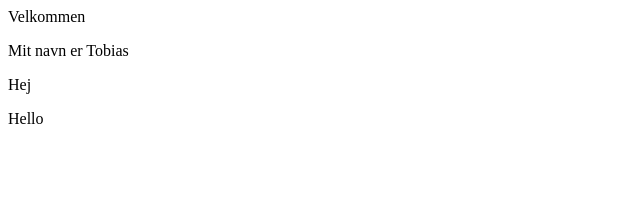
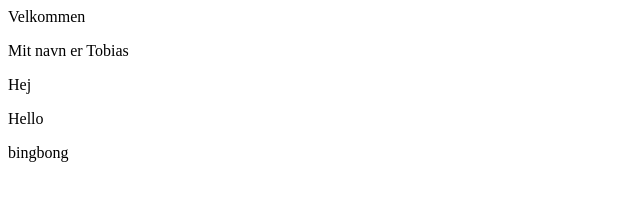
Before and after one commit to Munkdigital/repos_1605, a plain HTML site: page Repository test/index.html in a window 1280 px wide. Shown: the full height of the page, 0-640 px from the left. Drawn offline with Linux system fonts and the light colour scheme.

Commit message:
Repository
Rettelse 4

```diff
--- a/Repository test/index.html
+++ b/Repository test/index.html
@@ -11,5 +11,6 @@
     <p>Mit navn er Tobias</p>
     <p>Hej</p>
     <p>Hello</p>
+    <p>bingbong</p>
 </body>
 </html>
```
